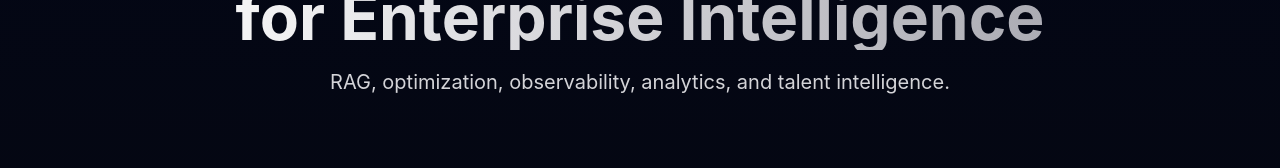
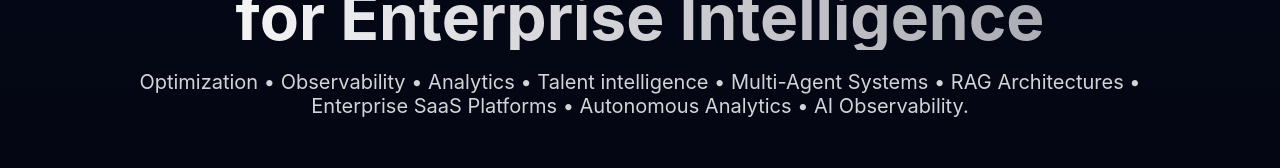
Before and after one commit to debosmita-29/casestudy-projects, a React (Vite) app in the folder apps/web/: page / in a window 1280 px wide. Shown: the part 312-480 px from the top of the page. Built offline with nearby package versions, Linux system fonts and the light colour scheme.

Commit message:
Update main.jsx

```diff
--- a/apps/web/src/main.jsx
+++ b/apps/web/src/main.jsx
@@ -338,7 +338,7 @@ function App() {
         <p className="eyebrow">AI • Data Analytics • Agentic Systems</p>
         <h1>Building Autonomous AI Systems for Enterprise Intelligence</h1>
         <p>
-          RAG, optimization, observability, analytics, and talent intelligence.
+          Optimization • Observability • Analytics • Talent intelligence • Multi-Agent Systems • RAG Architectures • Enterprise SaaS Platforms • Autonomous Analytics • AI Observability.
         </p>
       </section>
 
```
